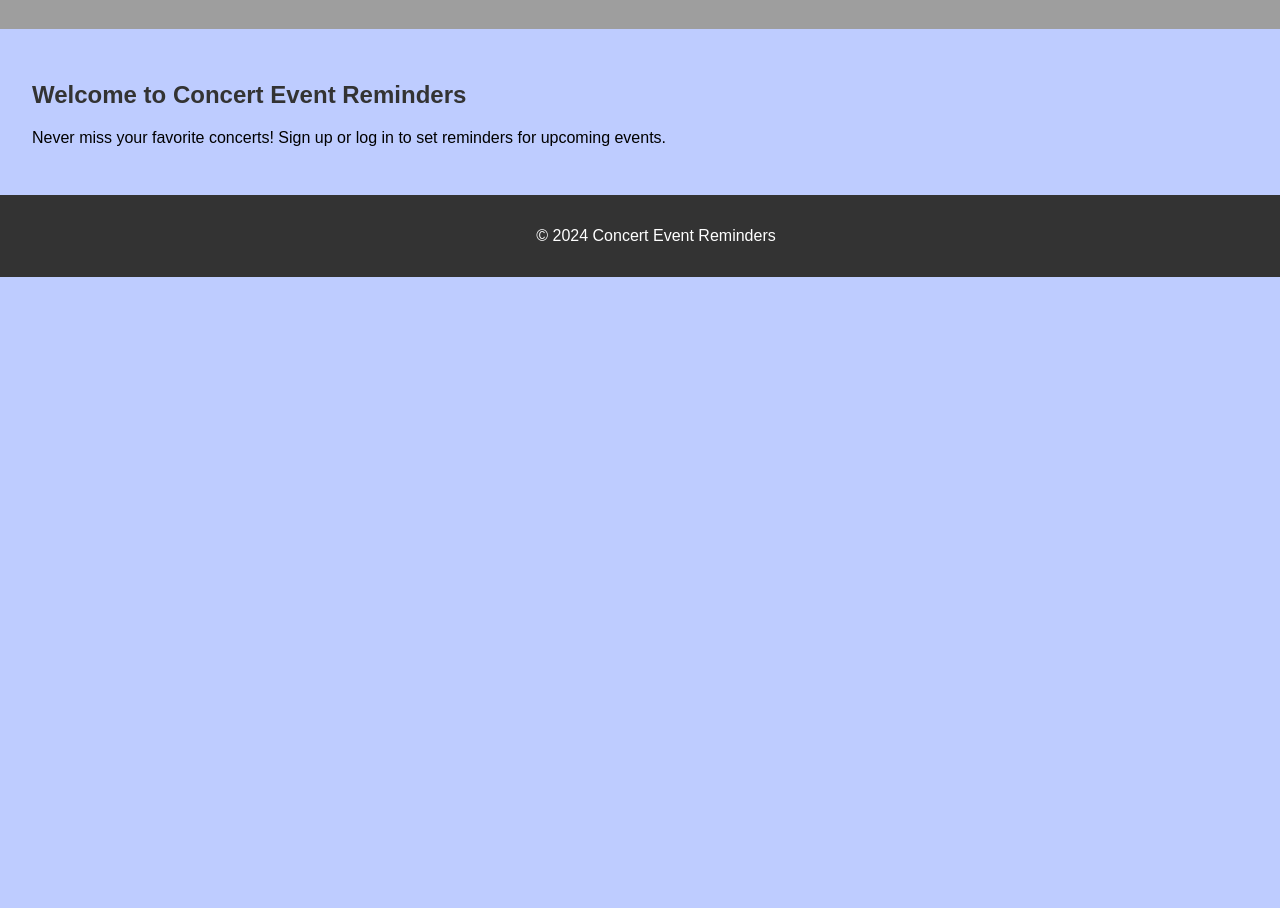
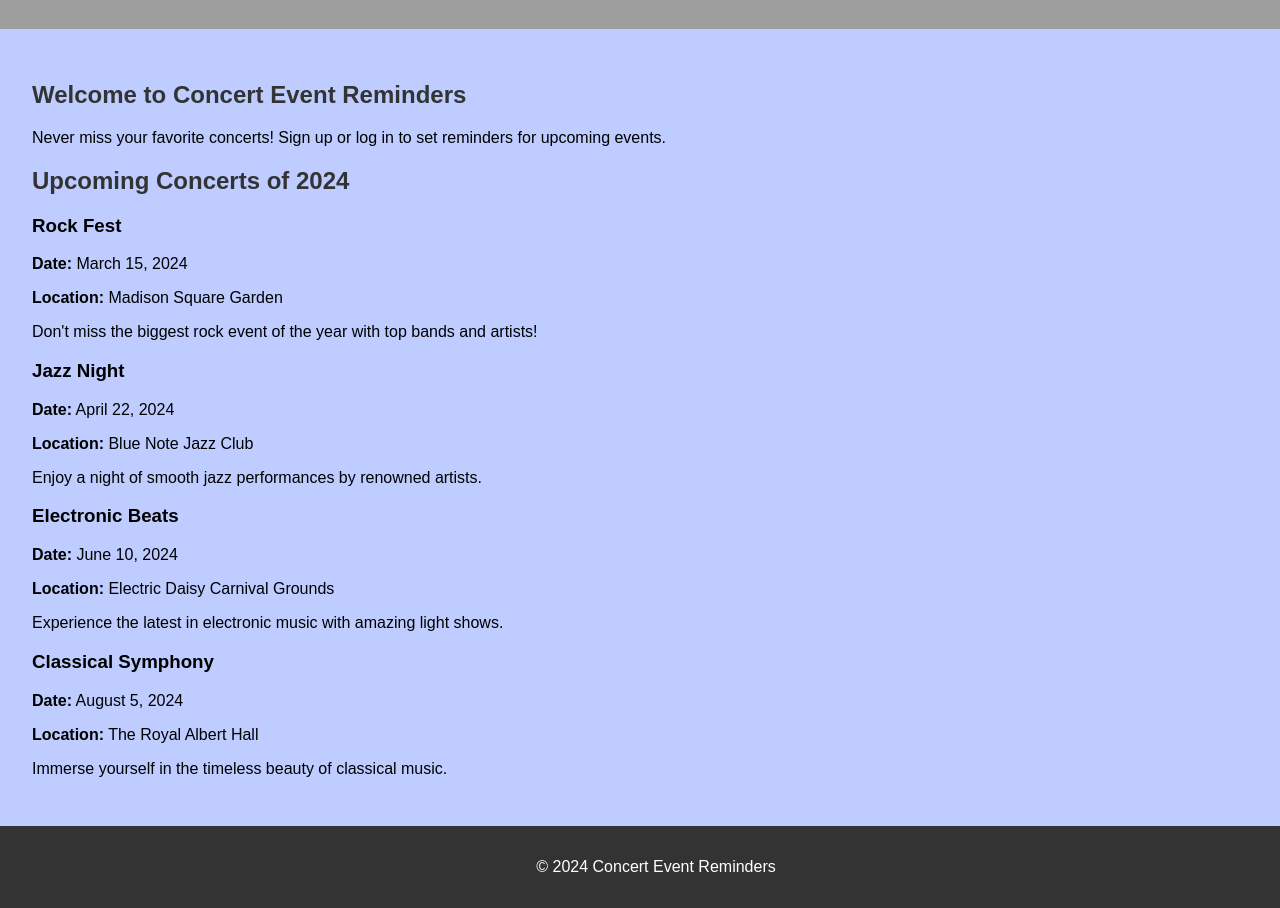
Before and after one commit to bhaw16/CISC-3140-Project-Team-4, a plain HTML site: page client/index.html in a window 1280 px wide. Shown: the part 117-1025 px from the top of the page. Before the commit the page ends 800 px from the top, so only its background shows below. Drawn offline with Linux system fonts and the light colour scheme; grey boxes are pictures that could not be loaded.

Commit message:
Asma Ramisa changes index.html

```diff
--- a/client/index.html
+++ b/client/index.html
@@ -23,6 +23,34 @@
             <h2>Welcome to Concert Event Reminders</h2>
             <p>Never miss your favorite concerts! Sign up or log in to set reminders for upcoming events.</p>
         </section>
+
+        <section id="upcoming-concerts">
+            <h2>Upcoming Concerts of 2024</h2>
+            <div class="concert-box">
+                <h3>Rock Fest</h3>
+                <p><strong>Date:</strong> March 15, 2024</p>
+                <p><strong>Location:</strong> Madison Square Garden</p>
+                <p>Don't miss the biggest rock event of the year with top bands and artists!</p>
+            </div>
+            <div class="concert-box">
+                <h3>Jazz Night</h3>
+                <p><strong>Date:</strong> April 22, 2024</p>
+                <p><strong>Location:</strong> Blue Note Jazz Club</p>
+                <p>Enjoy a night of smooth jazz performances by renowned artists.</p>
+            </div>
+            <div class="concert-box">
+                <h3>Electronic Beats</h3>
+                <p><strong>Date:</strong> June 10, 2024</p>
+                <p><strong>Location:</strong> Electric Daisy Carnival Grounds</p>
+                <p>Experience the latest in electronic music with amazing light shows.</p>
+            </div>
+            <div class="concert-box">
+                <h3>Classical Symphony</h3>
+                <p><strong>Date:</strong> August 5, 2024</p>
+                <p><strong>Location:</strong> The Royal Albert Hall</p>
+                <p>Immerse yourself in the timeless beauty of classical music.</p>
+            </div>
+        </section>
     </main>
     <footer>
         <p>&copy; 2024 Concert Event Reminders</p>
```
